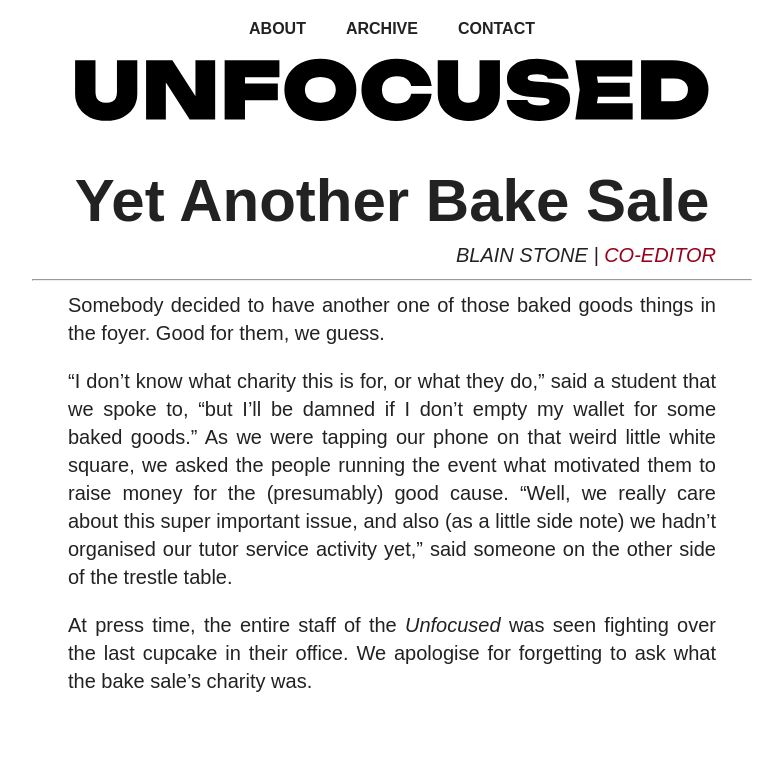
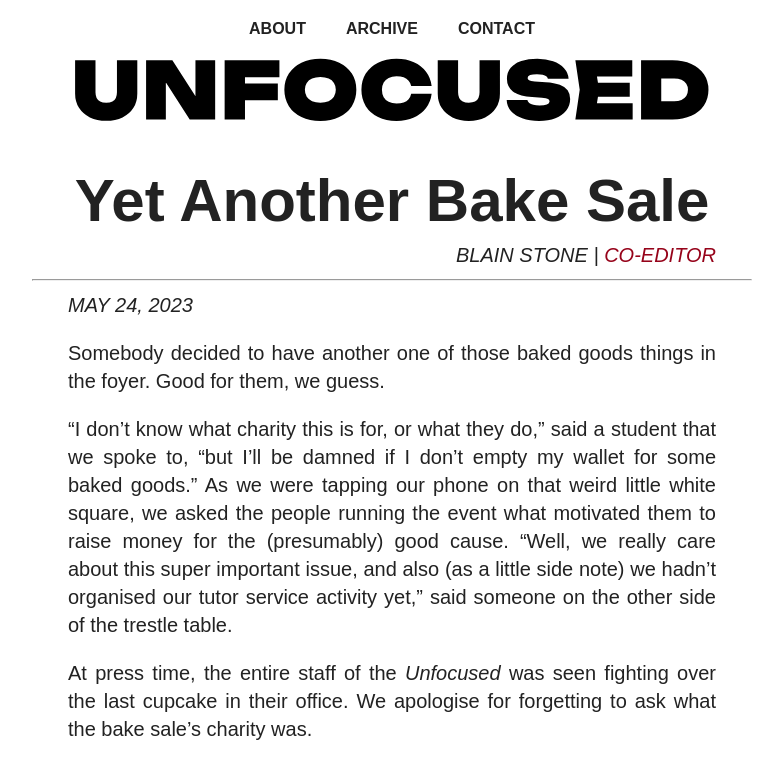
Before and after one commit to the-spice-rack/the-spice-rack.github.io, a Jekyll site: the page built from _posts/2023-05-24-yet-another-bake-sale.md, in a window 1280 px wide. Shown: the top 779 px of the page, without its empty margins (248-1031 px from the left). Built offline with Jekyll 4.4.1, drawn with Linux system fonts in a browser that asks for light colours.

Commit message:
Added date

```diff
--- a/_layouts/default.html
+++ b/_layouts/default.html
@@ -3,14 +3,19 @@
 <article>
     <h1>{{- page.title -}}</h1>
     {%- if page.author -%}
-    <p class="author">{{- page.author -}}
-    {%- if page.author_role %} | <span>{{- page.author_role -}}</span>
-    {%- endif -%}
-    </p>
+        <p class="author">
+        {{- page.author -}}
+        {%- if page.author_role %}
+            | <span>{{- page.author_role -}}</span>
+        {%- endif -%}
+        </p>
     {%- endif -%}
     <hr>
+    {%- if page.date -%}
+        <p class="date">{{- page.date | date: '%B %d, %Y' -}}</p>
+    {%- endif -%}
     {%- if page.image -%}
-    <img src="/images/{{- page.image -}}">
+        <img src="/images/{{- page.image -}}">
     {%- endif -%}
     {{- content -}}
 </article>
--- a/style.sass
+++ b/style.sass
@@ -113,6 +113,9 @@ article
         font-style: italic
         > span
             color: $red
+    p.date
+        text-transform: uppercase
+        font-style: italic
 
     img
         width: 70%
```
